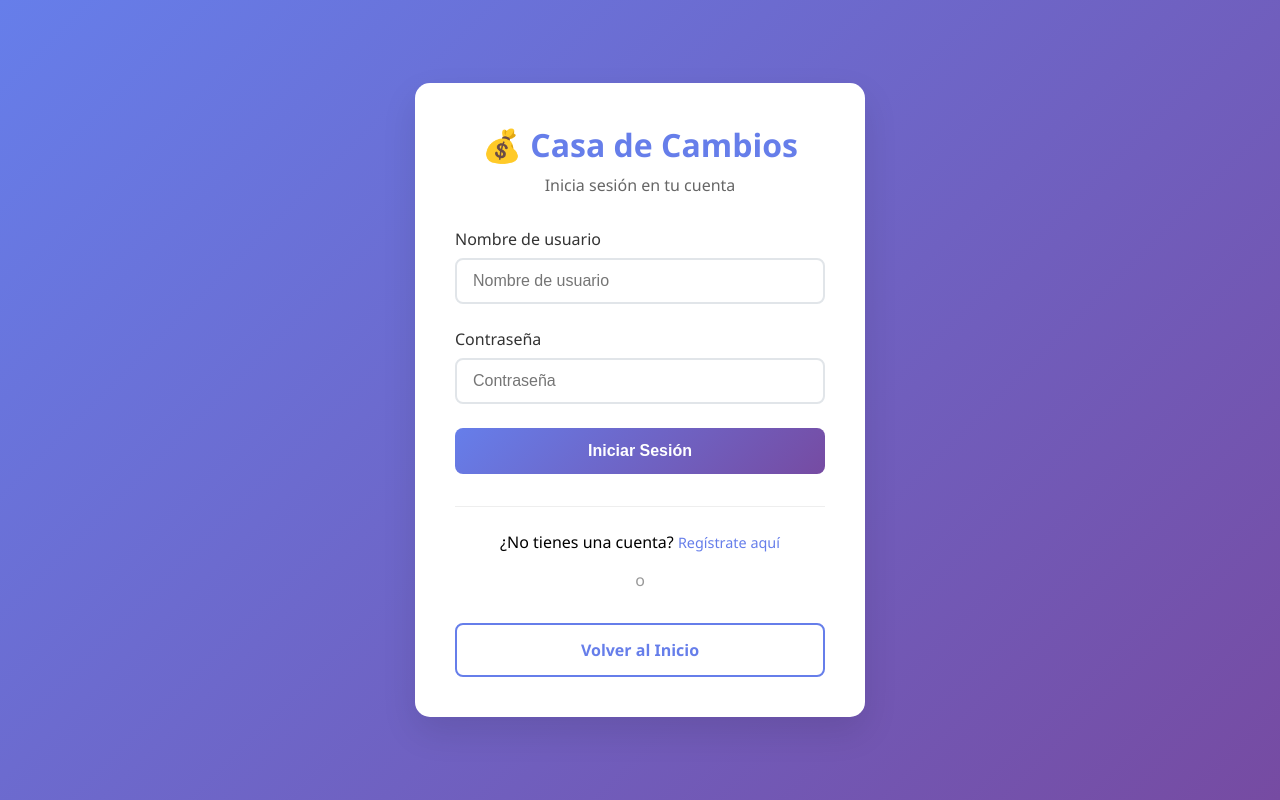
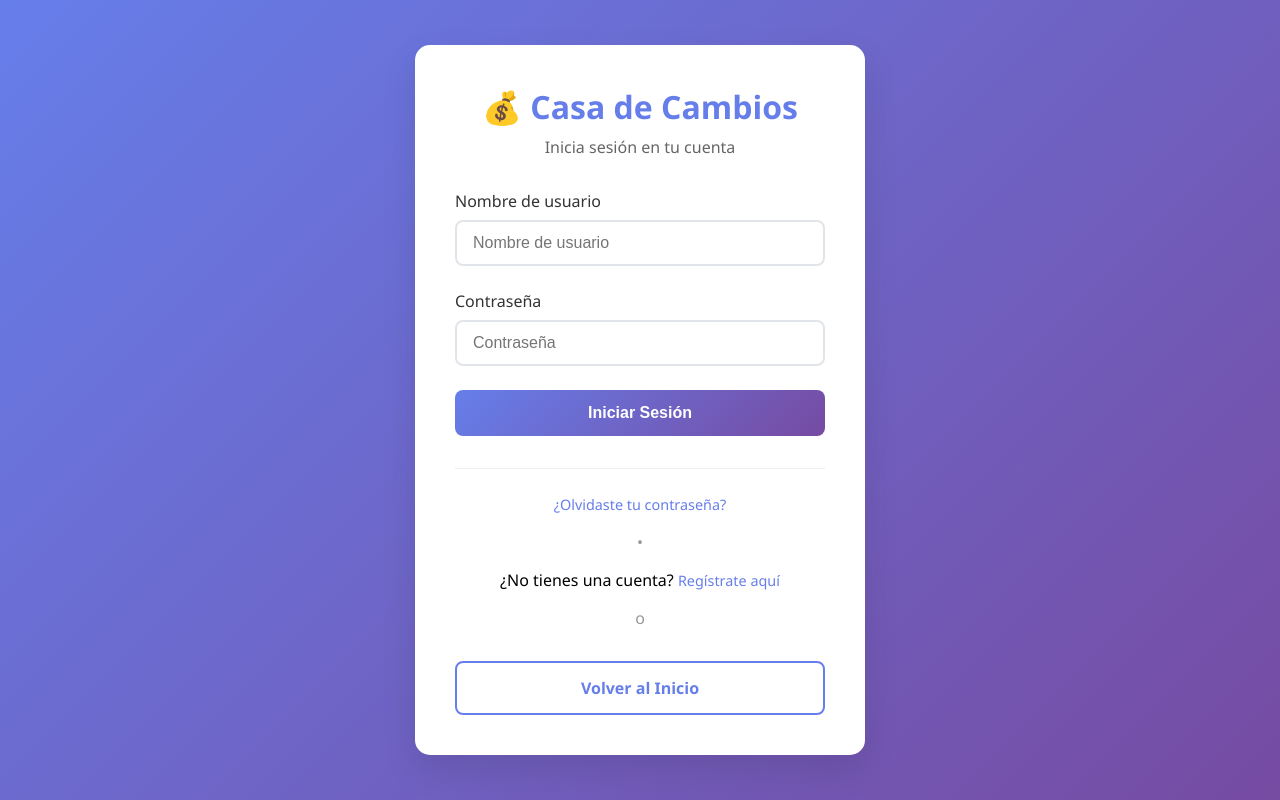
Before and after one commit to AnhiT-O/proyectoIS, a Django app: page /usuarios/login/ in a window 1280 px wide. Run offline with Django 5.2, Linux system fonts and the light colour scheme.

Commit message:
se añade opción de contraseña olvidada

```diff
--- a/proyecto/usuarios/templates/usuarios/login.html
+++ b/proyecto/usuarios/templates/usuarios/login.html
@@ -241,6 +241,12 @@
 
         <div class="links-section">
             <p>
+                <a href="#" class="link" onclick="alert('Funcionalidad en desarrollo. Contacta al administrador.'); return false;">
+                    ¿Olvidaste tu contraseña?
+                </a>
+            </p>
+            <div class="divider">•</div>
+            <p>
                 ¿No tienes una cuenta?
                 <a href="{% url 'usuarios:registro' %}" class="link">Regístrate aquí</a>
             </p>
--- a/proyecto/usuarios/views.py
+++ b/proyecto/usuarios/views.py
@@ -42,7 +42,7 @@ def login_usuario(request):
 def logout_usuario(request):
     logout(request)
     messages.success(request, 'Has cerrado sesión exitosamente.')
-    return redirect('inicio')
+    return redirect('usuarios:login')
 
 def registro_usuario(request):
     if request.method == 'POST':
```
